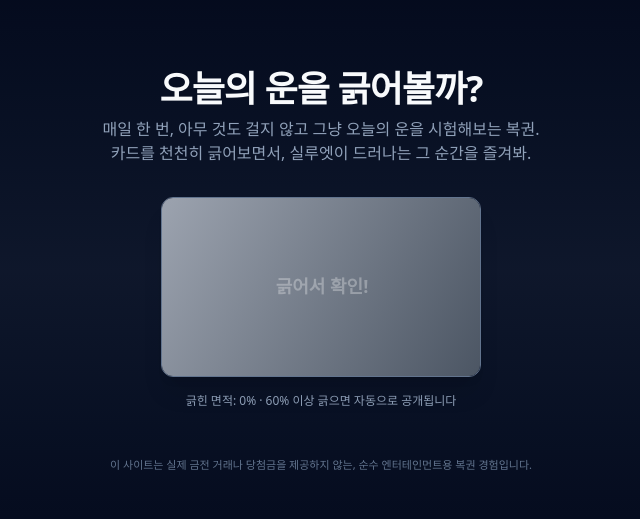
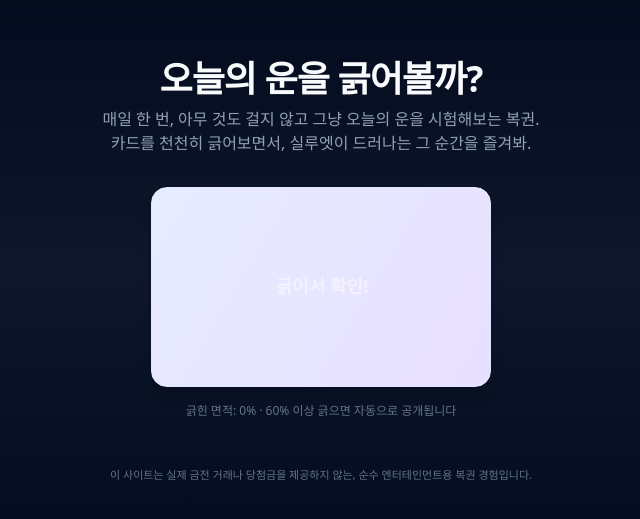
Before and after one commit to Hehwanny/scratch_ME, a Next.js app: page / in a window 1280 px wide. Shown: the part 129-648 px from the top of the page, without its empty margins (319-959 px from the left). Built offline with nearby package versions, Linux system fonts and the light colour scheme.

Commit message:
Soften scratch card colors to pastel palette

```diff
--- a/components/ScratchCard.tsx
+++ b/components/ScratchCard.tsx
@@ -3,8 +3,8 @@
 import React, { useEffect, useRef, useState } from "react";
 import { drawPrize, PrizeTier } from "@/lib/prizes";
 
-const CARD_WIDTH = 320;
-const CARD_HEIGHT = 180;
+const CARD_WIDTH = 340;
+const CARD_HEIGHT = 200;
 const BRUSH_RADIUS = 24;
 const REVEAL_THRESHOLD = 0.6; // 60%
 
@@ -56,13 +56,13 @@ export const ScratchCard: React.FC = () => {
 
     ctx.globalCompositeOperation = "source-over";
     const gradient = ctx.createLinearGradient(0, 0, CARD_WIDTH, CARD_HEIGHT);
-    gradient.addColorStop(0, "#9ca3af");
-    gradient.addColorStop(1, "#4b5563");
+    gradient.addColorStop(0, "#e6ecff");
+    gradient.addColorStop(1, "#e8dfff");
     ctx.fillStyle = gradient;
     ctx.fillRect(0, 0, CARD_WIDTH, CARD_HEIGHT);
 
-    ctx.fillStyle = "rgba(255,255,255,0.3)";
-    ctx.font = "bold 18px system-ui";
+    ctx.fillStyle = "rgba(255,255,255,0.5)";
+    ctx.font = "600 18px system-ui";
     ctx.textAlign = "center";
     ctx.textBaseline = "middle";
     ctx.fillText("긁어서 확인!", CARD_WIDTH / 2, CARD_HEIGHT / 2);
@@ -117,18 +117,18 @@ export const ScratchCard: React.FC = () => {
 
   const displayName = prize?.name ?? "????";
   const displayDesc = prize?.description ?? "카드를 긁어 결과를 확인하세요.";
-  const displayColor = prize?.color ?? "text-slate-200";
+  const displayColor = prize?.color ?? "text-indigo-500";
 
   return (
     <div className="flex flex-col items-center gap-4">
       <div
-        className="relative rounded-xl shadow-xl border border-slate-500 overflow-hidden"
+        className="relative rounded-2xl shadow-lg border border-indigo-100 bg-gradient-to-br from-indigo-50 via-white to-purple-50 overflow-hidden"
         style={{ width: CARD_WIDTH, height: CARD_HEIGHT }}
       >
-        <div className="absolute inset-0 flex flex-col items-center justify-center bg-slate-900 px-6 py-4 text-center">
-          <p className="text-sm text-slate-400 mb-1">오늘의 복권</p>
+        <div className="absolute inset-0 flex flex-col items-center justify-center bg-white/70 px-6 py-4 text-center">
+          <p className="text-sm text-slate-500 mb-1">오늘의 복권</p>
           <p className={`text-4xl font-bold ${displayColor}`}>{displayName}</p>
-          <p className="mt-3 text-sm text-slate-300 text-center max-w-xs">{displayDesc}</p>
+          <p className="mt-3 text-sm text-slate-600 text-center max-w-xs">{displayDesc}</p>
         </div>
 
         <canvas
@@ -147,7 +147,7 @@ export const ScratchCard: React.FC = () => {
         />
       </div>
 
-      <div className="text-xs text-slate-400">
+      <div className="text-xs text-slate-500">
         긁힌 면적: {(clearedRatio * 100).toFixed(0)}%
         {revealed
           ? " · 결과가 모두 공개되었습니다!"
```
